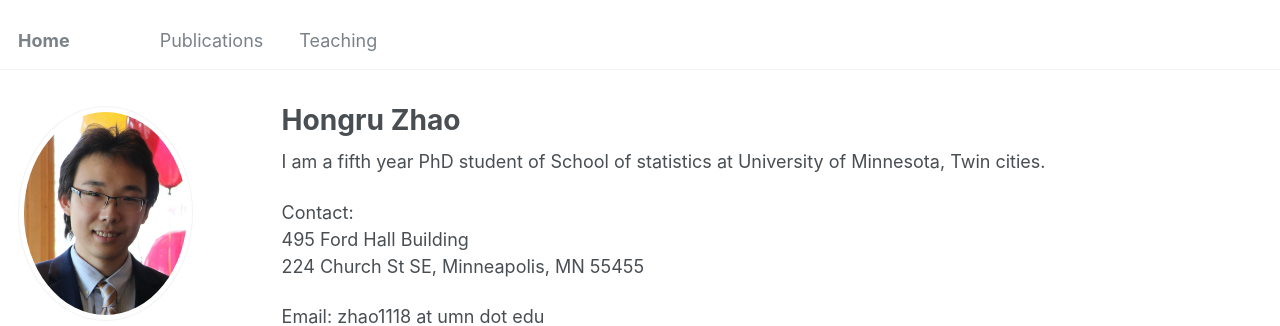
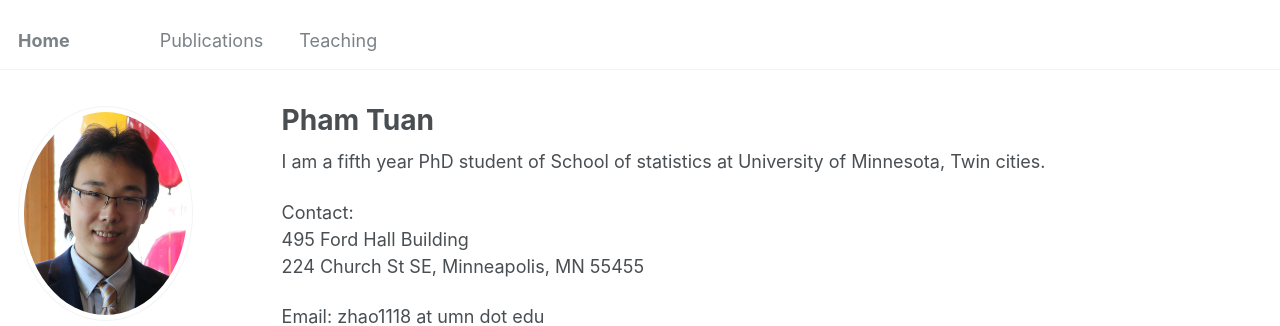
Before and after one commit to Patuan93/Patuan93.github.io, a Jekyll site: the page built from _pages/about.md, in a window 1280 px wide. Shown: the top 326 px of the page. Built offline with Jekyll 4.4.1, drawn with Linux system fonts in a browser that asks for light colours.

Commit message:
Update about.md

```diff
--- a/_pages/about.md
+++ b/_pages/about.md
@@ -1,6 +1,6 @@
 ---
 permalink: /
-title: "Hongru Zhao"
+title: "Pham Tuan"
 author_profile: true
 redirect_from:
   - /about/
```
